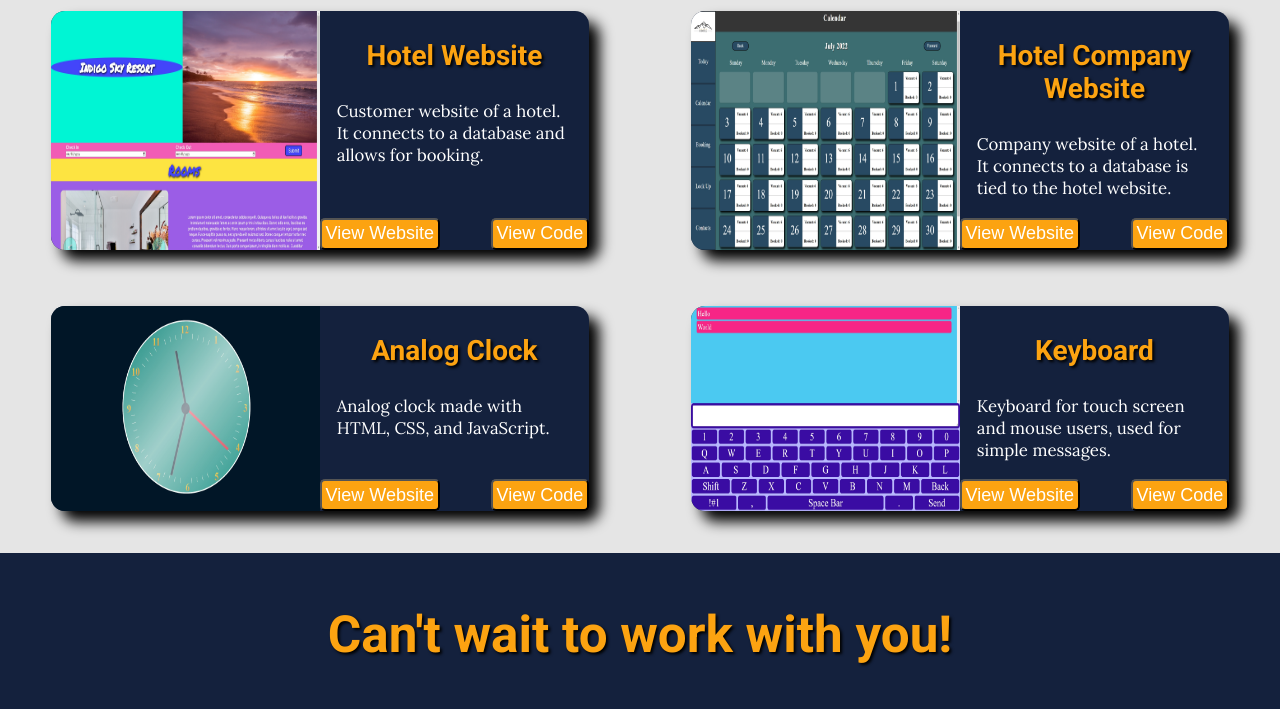
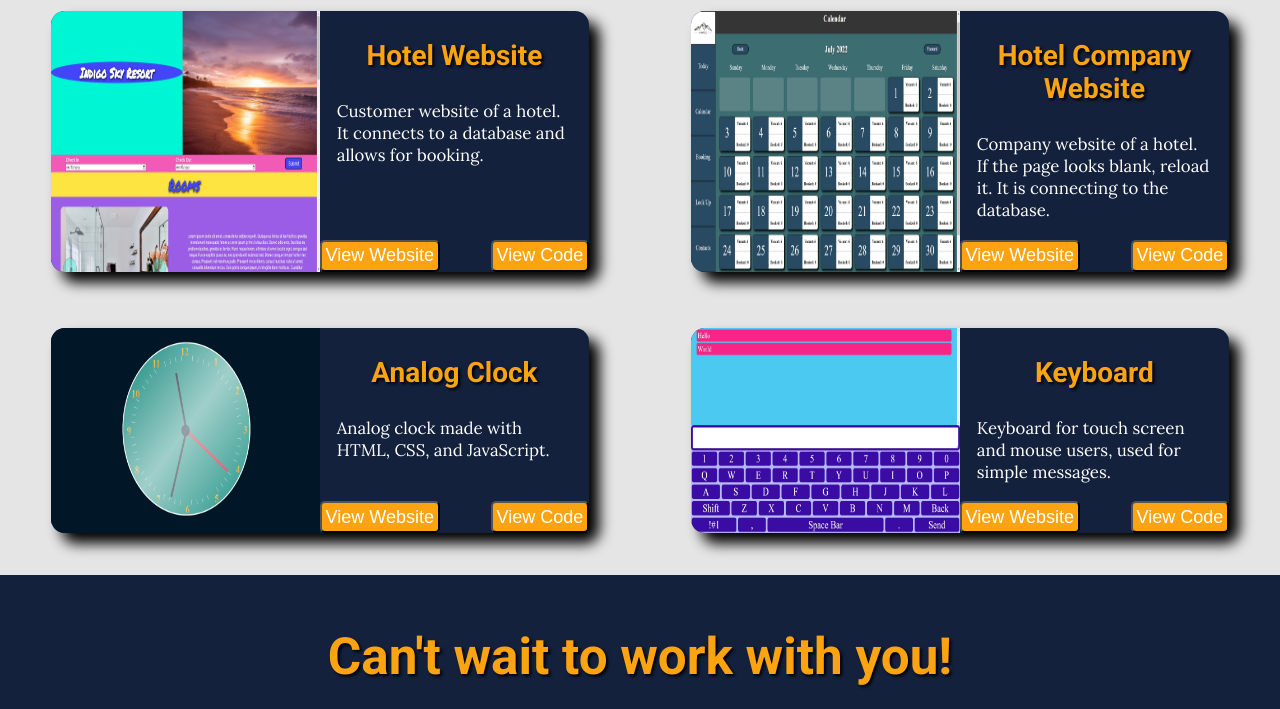
Before and after one commit to johnny-jack19/johnny-jack19.github.io, a plain HTML site: page index.html in a window 1280 px wide. Shown: the part 980-1689 px from the top of the page. Drawn offline with Linux system fonts and the light colour scheme.

Commit message:
Added comment to project

```diff
--- a/index.html
+++ b/index.html
@@ -52,7 +52,7 @@
                 <img src="./pictures/company.jpg" alt="Hotel Company Website">
                 <div class="column">
                     <h3>Hotel Company Website</h3>
-                    <p>Company website of a hotel.  It connects to a database is tied to the hotel website.</p>
+                    <p>Company website of a hotel.  If the page looks blank, reload it.  It is connecting to the database.</p>
                     <a href="https://jackson-hotel-company.herokuapp.com/" target="_blank">
                         <button class="heroku">View Website</button>
                     </a>
```
